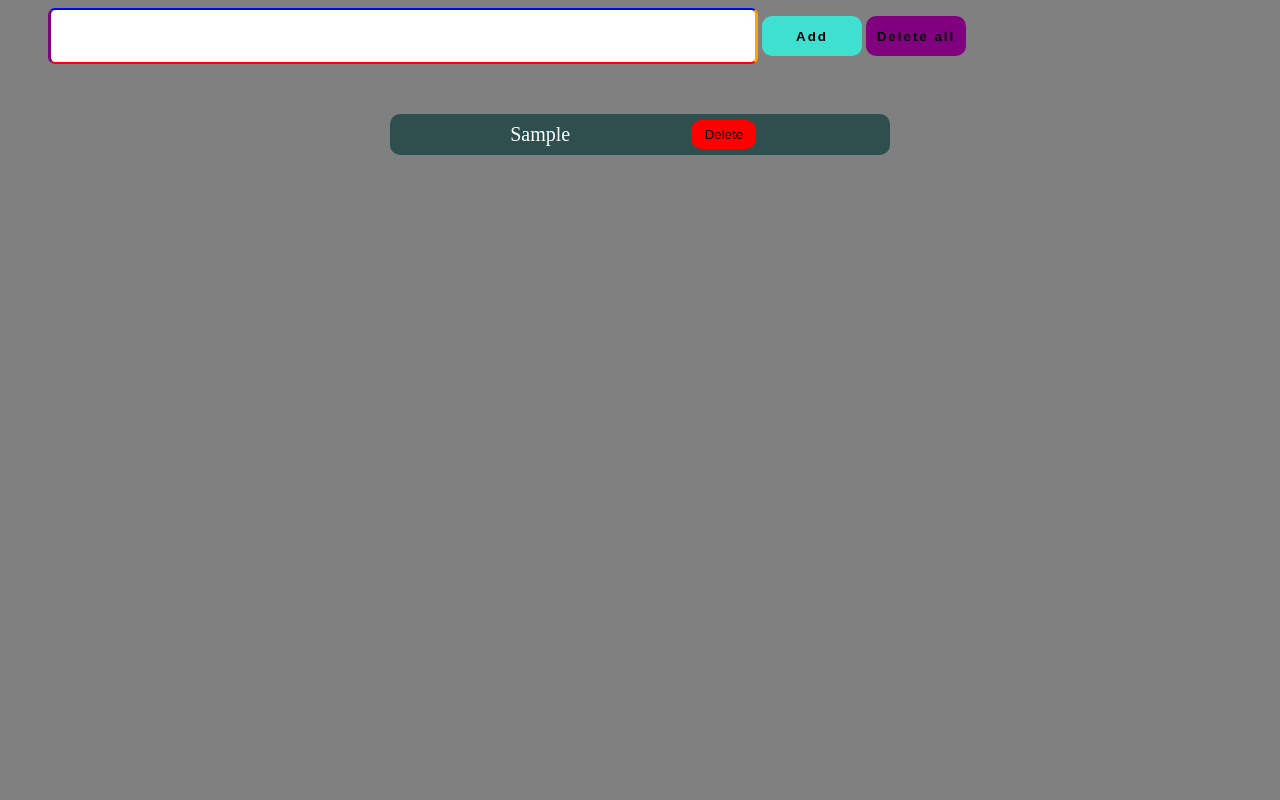
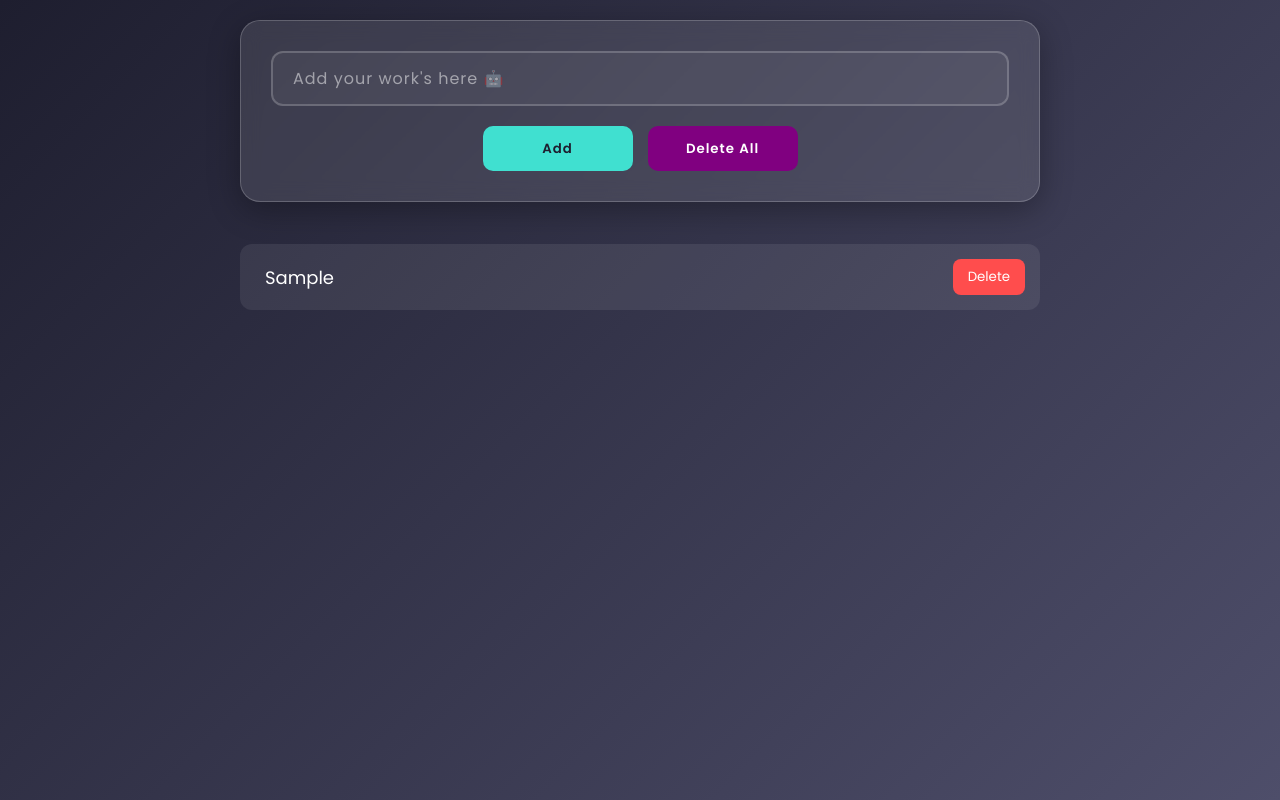
Before and after one commit to arun-pandian001/JS-Todo-App, a plain HTML site: page index.html in a window 1280 px wide. Both pictures are taken after typing "Sample" into the empty fields and a click on the button "Add". Drawn offline with Linux system fonts and the light colour scheme.

Commit message:
updated whole todo app

```diff
--- a/index.html
+++ b/index.html
@@ -1,19 +1,26 @@
-    <!DOCTYPE html>
-    <html>
-    <head>
+<!DOCTYPE html>
+<html lang="en">
+<head>
     <meta charset="UTF-8">
-    <meta name="viewport" content="width=device-width, initial-scale=1">
-    <title></title>
-    </head>
+    <meta name="viewport" content="width=device-width, initial-scale=1.0">
+    <title>Modern Todo</title>
     <link rel="stylesheet" href="todo.css">
+    <link href="https://fonts.googleapis.com/css2?family=Poppins:wght@400;600&display=swap" rel="stylesheet">
+</head>
+<body>
+    <div class="main-wrapper">
+        <div class="input-group">
+            <input placeholder="Add your work's here 🤖" id="inp">
+            <div class="btn-group">
+                <button id="btn">Add</button>
+                <button id="dell">Delete All</button>
+            </div>
+        </div>
 
-    <body>
-    <input  placeholder="Add your work's here 🤖"  name="" id="inp">
-    <button id="btn">Add</button>
-    <button id="dell">Delete all</button>
+        <table id="l"></table>
+        <div id="bt"></div>
+    </div>
 
-  <Table   id ="l" border="0" ></Table>
-  <div id="bt"></div>
-
-<script src="todo.js"></script>
-    </html>
+    <script src="todo.js"></script>
+</body>
+</html>
--- a/todo.css
+++ b/todo.css
@@ -1,71 +1,133 @@
-
-/* Mobile Responsive */
-@media (max-width: 600px){
-
-    #inp{
-        width: 200px;
-        margin-bottom: 8px;
+* {
+    margin: 0;
+    padding: 0;
+    box-sizing: border-box;
+    font-family: 'Poppins', sans-serif;
 }
 
-    #btn,
-    #dell{
-        width: 100px;
-        margin-top: 10px;
+body {
+    background: linear-gradient(135deg, #1e1e2f, #4e4e6a);
+    background-attachment: fixed;
+    min-height: 100vh;
+    display: flex;
+    justify-content: center;
+    padding: 20px;
 }
 
-    #l{
+.main-wrapper {
     width: 100%;
-        margin-left: 0;
-        margin-top: 30px;
+    max-width: 800px;
+    text-align: center;
 }
 
+/* Input Styles */
+.input-group {
+    background: rgba(255, 255, 255, 0.1);
+    backdrop-filter: blur(10px);
+    padding: 30px;
+    border-radius: 20px;
+    border: 1px solid rgba(255, 255, 255, 0.2);
+    box-shadow: 0 8px 32px rgba(0, 0, 0, 0.3);
+    margin-bottom: 30px;
 }
 
-div{
-        background-color:lightgreen;
-        }
-        #inp{
-            border-top: 2px solid blue;
-            border-bottom: 2px solid red;
-            border-left: 3px solid purple;
-            border-right: 3px solid orange;
-            height: 50px;
-            width: 700px;
-            border-radius: 7px;
-            margin-left: 40px;
-        }
-        #btn{
-
-           background-color: turquoise;
-            height: 40px;
-            border-radius: 10px;
-              letter-spacing: 2px;
-             font-weight: bold;
-            width: 100px;
-            border: none;
-        }
-        #dell{
-              border: 2px solid black;
-              border: none;
-              background-color: purple;
-              letter-spacing: 2px;
-              font-weight: bold;
-            height: 40px;
-            border-radius: 10px;
-            width: 100px;
-        }
-        #l{ background-color: darkslategray;
-            width: 500px;
-          border-radius: 10px;
-           margin:50px auto;
-           max-width:100%
+#inp {
+    width: 100%;
+    height: 55px;
+    border: 2px solid rgba(255, 255, 255, 0.2);
+    background: rgba(255, 255, 255, 0.05);
+    border-radius: 12px;
+    padding: 0 20px;
+    color: white;
+    font-size: 16px;
+    transition: 0.3s;
+    outline: none;
+    margin-bottom: 20px;
 }
 
-  ::placeholder{
- letter-spacing: 1.5px;
- color:grey;
- font-weight: bold;
+#inp:focus {
+    border-color: turquoise;
+    background: rgba(255, 255, 255, 0.1);
 }
-        body{
-            background-color: gray;
+
+::placeholder { color: rgba(255, 255, 255, 0.5); letter-spacing: 1px; }
+
+/* Button Styles */
+.btn-group {
+    display: flex;
+    gap: 15px;
+    justify-content: center;
 }
+
+#btn, #dell {
+    flex: 1;
+    max-width: 150px;
+    height: 45px;
+    border-radius: 10px;
+    border: none;
+    font-weight: 600;
+    letter-spacing: 1px;
+    cursor: pointer;
+    transition: 0.3s;
+    color: white;
+}
+
+#btn { background: turquoise; color: #1e1e2f; }
+#btn:hover { transform: translateY(-3px); box-shadow: 0 5px 15px rgba(64, 224, 208, 0.4); }
+
+#dell { background: #800080; }
+#dell:hover { transform: translateY(-3px); box-shadow: 0 5px 15px rgba(128, 0, 128, 0.4); }
+
+/* Table / Task List Styles */
+#l {
+    width: 100%;
+    border-collapse: separate;
+    border-spacing: 0 12px; /* Rows naduvula gap */
+}
+
+tr {
+    background: rgba(255, 255, 255, 0.08);
+    transition: 0.3s;
+}
+
+tr:hover {
+    transform: scale(1.02);
+    background: rgba(255, 255, 255, 0.12);
+}
+
+td {
+    padding: 15px;
+    color: white;
+}
+
+td:first-child {
+    border-radius: 12px 0 0 12px;
+    text-align: left !important;
+    padding-left: 25px;
+}
+
+td:last-child {
+    border-radius: 0 12px 12px 0;
+    text-align: right;
+}
+
+/* Delete Button in Row */
+.del-row-btn {
+    background: #ff4d4d !important;
+    color: white !important;
+    border-radius: 8px !important;
+    padding: 8px 15px !important;
+    border: none !important;
+    cursor: pointer;
+    transition: 0.2s;
+}
+
+.del-row-btn:hover { background: #ff1a1a !important; }
+
+/* Responsive */
+@media (max-width: 600px) {
+    .input-group { padding: 20px; }
+    .btn-group { flex-direction: row; }
+    #inp { height: 50px; }
+    td { font-size: 16px !important; }
+}
--- a/todo.js
+++ b/todo.js
@@ -1,80 +1,65 @@
- var inp=  document.getElementById('inp')
-    var btn=document.getElementById('btn')
-    var div=  document.getElementById('l')
-    var del= document.getElementById('dell')
-    var cl = document.getElementById('bt')
-    var arr =[]
+var inp = document.getElementById('inp');
+var btn = document.getElementById('btn');
+var div = document.getElementById('l');
+var del = document.getElementById('dell');
+var arr = [];
 
-    btn.addEventListener('click',()=>
-    {
-    arr.push(inp.value)
-    console.log(arr)
-    addtodo(inp.value)
-    inp.value=' '
-    })
+btn.addEventListener('click', () => {
+    if (inp.value.trim() !== "") {
+        arr.push(inp.value);
+        addtodo(inp.value);
+        inp.value = '';
+        localStorage.setItem('todos', JSON.stringify(arr));
+    }
+});
+
+function addtodo(data) {
+    var row = document.createElement('tr');
+    var list = document.createElement('td');
+    var list2 = document.createElement('td');
+    var deleteBtn = document.createElement('button');
 
 
-    function addtodo(data)
+    deleteBtn.innerText = 'Delete';
+    deleteBtn.className = 'del-row-btn';
 
-    {
-    var row= document.createElement('tr')
-    var list =  document.createElement('td')
-    var btn =document.createElement('button')
-    var list2= document.createElement('td')
-     list.style.width='60%';list2.style.width='40%';
-     list.style.height='35px';
-        list.innerText=data
-        row.appendChild(list)
-        div.appendChild(row)
-         btn.innerText='Delete'
-         btn.style.padding='7px';btn.style.borderRadius='10px'
-        list2.appendChild(btn)
-        row.appendChild(list2)
-        btn.style.backgroundColor="red"
-        btn.style.border='none'
-        btn.style.color="black"
-        btn.style.width='65px'
-        list.style.color="white"
-        list.style.textAlign="center"
-        btn.style.borderColor="Black"
-        list.style.fontSize="20px"
-            localStorage.setItem('todos',JSON.stringify(arr))
-        list.addEventListener('click',
-        () =>
-        {
-        list.style.textDecoration="Line-through"
-         list.style.color='black'
-        localStorage.setItem('todos',JSON.stringify(arr))
+    list.innerText = data;
+    list.style.fontSize = "18px";
 
-    })
-    btn.addEventListener('click',()=>
-    {
-        list.remove()
-        btn.remove()
-        Remove(data)
+    list2.appendChild(deleteBtn);
+    row.appendChild(list);
+    row.appendChild(list2);
+    div.appendChild(row);
 
 
-    })
-    del.addEventListener('click',
-        ()=>{div.remove()
-            Remove(data)
-        }
-    )
+    list.addEventListener('click', () => {
+        list.style.textDecoration = "line-through";
+        list.style.opacity = "0.5";
+    });
 
+
+    deleteBtn.addEventListener('click', () => {
+        row.remove();
+        Remove(data);
+    });
+
+
+    del.addEventListener('click', () => {
+        div.innerHTML = "";
+        arr = [];
+        localStorage.setItem('todos', JSON.stringify(arr));
+    });
+}
+
+window.onload = () => {
+    arr = JSON.parse(localStorage.getItem('todos')) || [];
+    arr.forEach(x => addtodo(x));
+};
+
+function Remove(data) {
+    var index = arr.indexOf(data);
+    if (index > -1) {
+        arr.splice(index, 1);
+        localStorage.setItem('todos', JSON.stringify(arr));
     }
-    window.onload=()=>{
-    arr= JSON.parse( localStorage.getItem('todos')) || []
-    arr.forEach(x=>addtodo(x))
-    }
-    function Remove(data)
-    {
-    var index = arr.indexOf(data)
-    if(index >-1)
-    {
-        arr.splice(index,1)
-
-        console.log(arr)
-        localStorage.setItem('todos',JSON.stringify(arr))
-
-    }
-    }
+}
```
Lines whose indentation alone changed are shown as unchanged.
